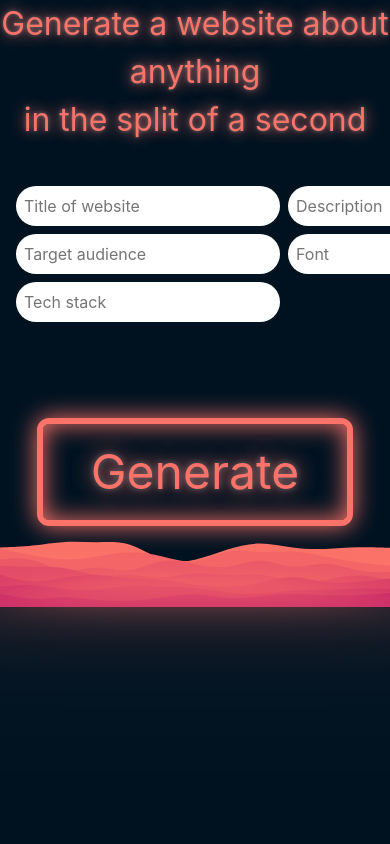
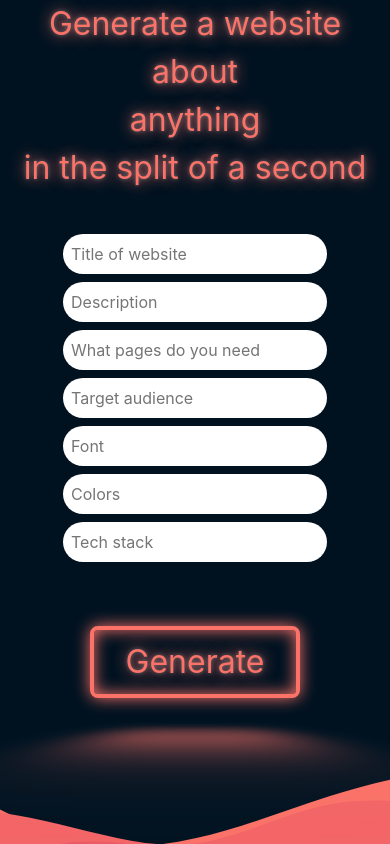
Before and after one commit to iva7777/Website-Generator, a React (Vite) app: page / in a window 390 px wide. Built offline with nearby package versions, Linux system fonts and the light colour scheme.

Commit message:
Responsive

```diff
--- a/src/App.css
+++ b/src/App.css
@@ -4,8 +4,12 @@
 }
 
 main {
-  min-height: 100vh;
+  min-height: 60vh;
   min-width: 100vw;
+}
+
+footer {
+  min-height: 40vh;
 }
 
 .title {
@@ -42,10 +46,22 @@ section {
 
 .form {
   display: grid;
-  grid-template-columns: 1fr 1fr 1fr;
+  grid-template-columns: 1fr;
   align-items: center;
   max-width: fit-content;
   gap: .5rem;
+}
+
+@media (min-width: 40em) {
+  .form {
+    grid-template-columns: repeat(2, 1fr);
+  }
+}
+
+@media (min-width: 60em) {
+  .form {
+    grid-template-columns: repeat(3, 1fr);
+  }
 }
 
 .form input {
@@ -137,7 +153,7 @@ section {
 /* Neon Button */
 
 .submit-button {
-  font-size: 3rem;
+  font-size: 2rem;
   margin-top: 2em;
 
   display: inline-block;
@@ -203,6 +219,12 @@ section {
   opacity: 1;
 }
 
+@media (min-width: 60em) {
+  .submit-button {
+    font-size: 3rem;
+  }
+}
+
 
 /* Layered Waves */
 
@@ -217,3 +239,15 @@ section {
 .layer1 {
   background-image: url('./assets/layer1.svg');
 }
+
+.flip {
+  transform: rotate(180deg);
+}
+
+.filler-section {
+  position: relative;
+  align-items: center;
+  min-height: 400px;
+  padding-top: 100px;
+  background-color: var(--clr-bg);
+}
--- a/src/Form.jsx
+++ b/src/Form.jsx
@@ -47,7 +47,8 @@ export default function Form({setGenerated, setRaw, setIsLoading }) {
 
     return (
         <>
-            <h1 className="title">
+            <main>
+                <h1 className="title container">
                     Generate a website about <br /> anything <br /> in the split of a second
                 </h1>
                 <section className="form container">
@@ -62,8 +63,10 @@ export default function Form({setGenerated, setRaw, setIsLoading }) {
                 <button className="submit-button" onClick={() => {
                         setIsLoading(true);
                         handleClick();
-                }}>Generate</button>
-            <div className="spacer layer1"></div>
+                    }}>Generate
+                </button>
+            </main>
+            <footer className="spacer layer1"></footer>
         </>
     )
 }
```
Lines whose indentation alone changed are shown as unchanged.
